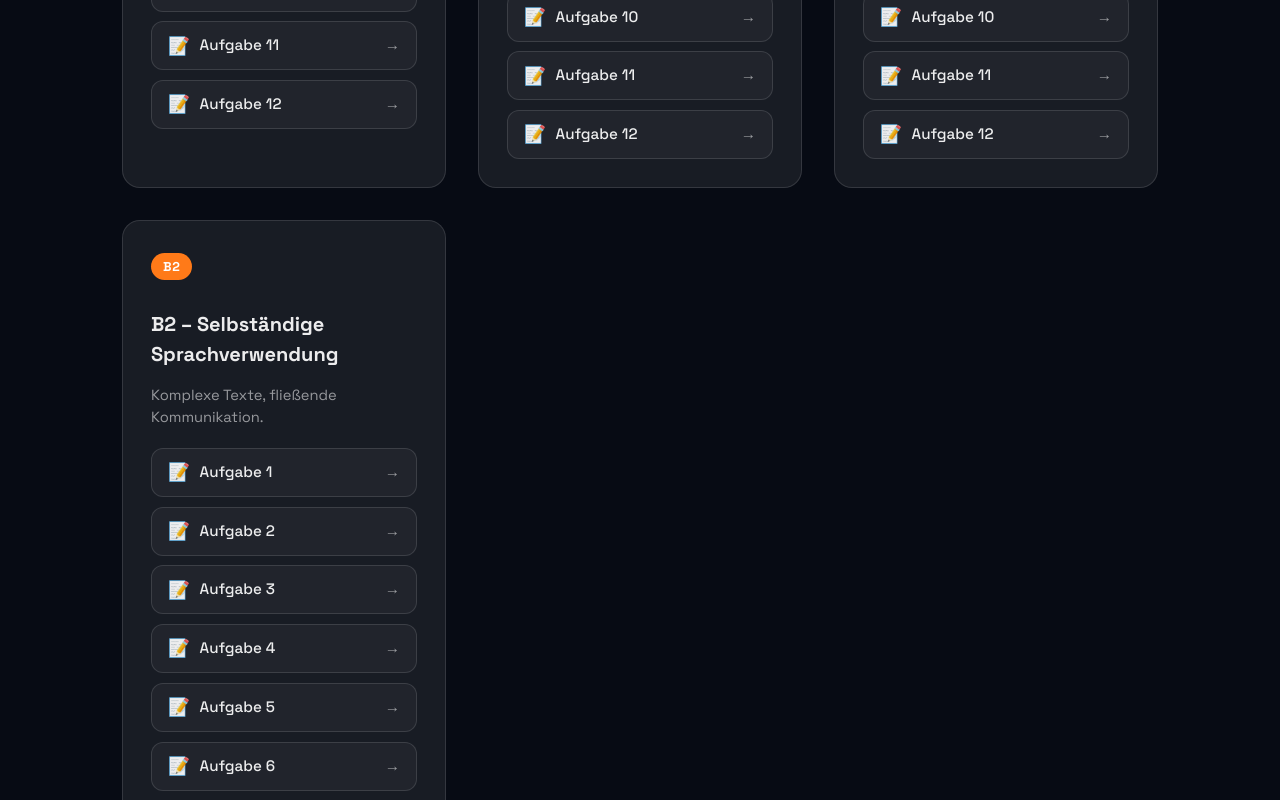
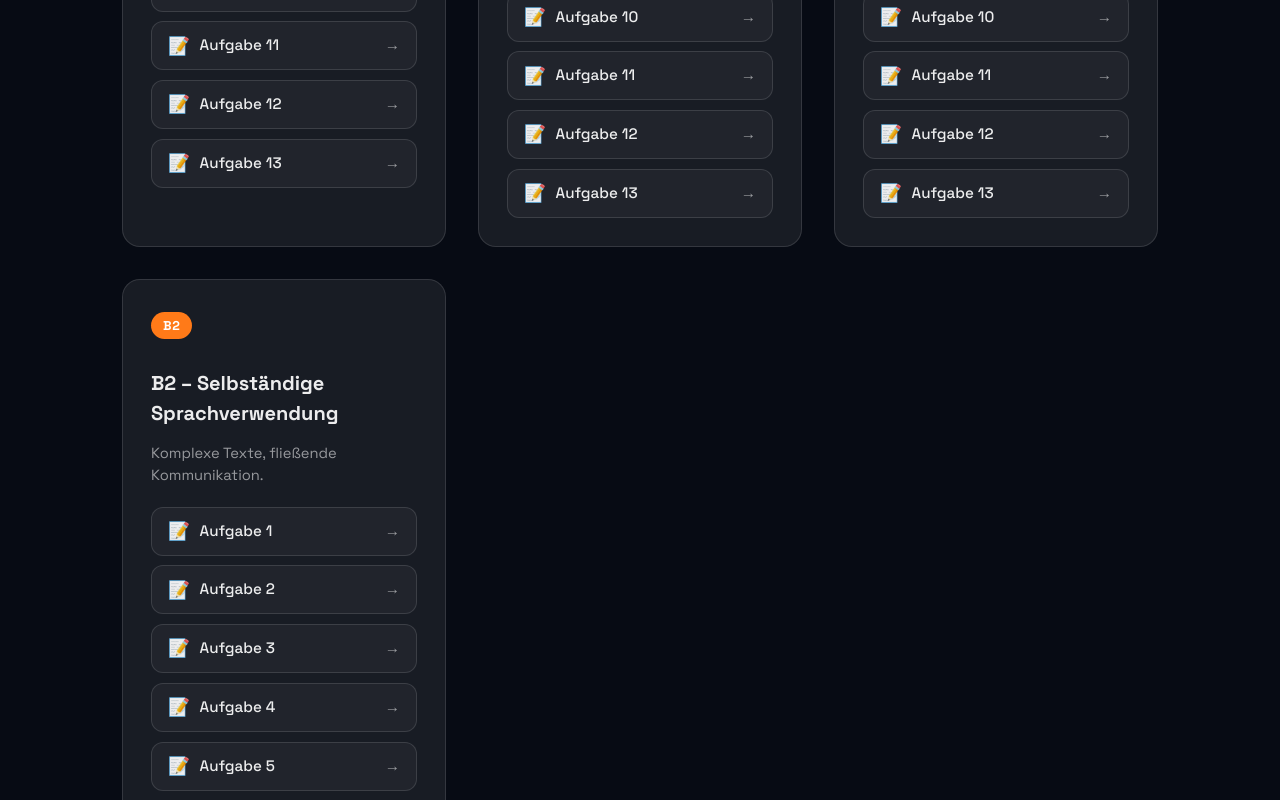
Before and after one commit to mostafakanaan/Personal_Portfolio, a React (Vite) app: page /DfA/Aufgaben in a window 1280 px wide. Shown: the part 1060-1860 px from the top of the page. Built offline with nearby package versions, Linux system fonts and the light colour scheme.

Commit message:
feat: add Aufgabe 13 to overview

```diff
--- a/src/data/aufgaben.js
+++ b/src/data/aufgaben.js
@@ -22,6 +22,7 @@ export const levels = [
       { number: 10, title: "Aufgabe 10", link: "/DfA/Aufgaben/10" },
       { number: 11, title: "Aufgabe 11", link: "/DfA/Aufgaben/11" },
       { number: 12, title: "Aufgabe 12", link: "/DfA/Aufgaben/12" },
+      { number: 13, title: "Aufgabe 13", link: "/DfA/Aufgaben/13" },
     ],
   },
   {
@@ -42,6 +43,7 @@ export const levels = [
       { number: 10, title: "Aufgabe 10", link: "/DfA/Aufgaben/10" },
       { number: 11, title: "Aufgabe 11", link: "/DfA/Aufgaben/11" },
       { number: 12, title: "Aufgabe 12", link: "/DfA/Aufgaben/12" },
+      { number: 13, title: "Aufgabe 13", link: "/DfA/Aufgaben/13" },
     ],
   },
   {
@@ -62,6 +64,7 @@ export const levels = [
       { number: 10, title: "Aufgabe 10", link: "/DfA/Aufgaben/10" },
       { number: 11, title: "Aufgabe 11", link: "/DfA/Aufgaben/11" },
       { number: 12, title: "Aufgabe 12", link: "/DfA/Aufgaben/12" },
+      { number: 13, title: "Aufgabe 13", link: "/DfA/Aufgaben/13" },
     ],
   },
   {
@@ -82,6 +85,7 @@ export const levels = [
       { number: 10, title: "Aufgabe 10", link: "/DfA/Aufgaben/10" },
       { number: 11, title: "Aufgabe 11", link: "/DfA/Aufgaben/11" },
       { number: 12, title: "Aufgabe 12", link: "/DfA/Aufgaben/12" },
+      { number: 13, title: "Aufgabe 13", link: "/DfA/Aufgaben/13" },
     ],
   },
 ];
```
